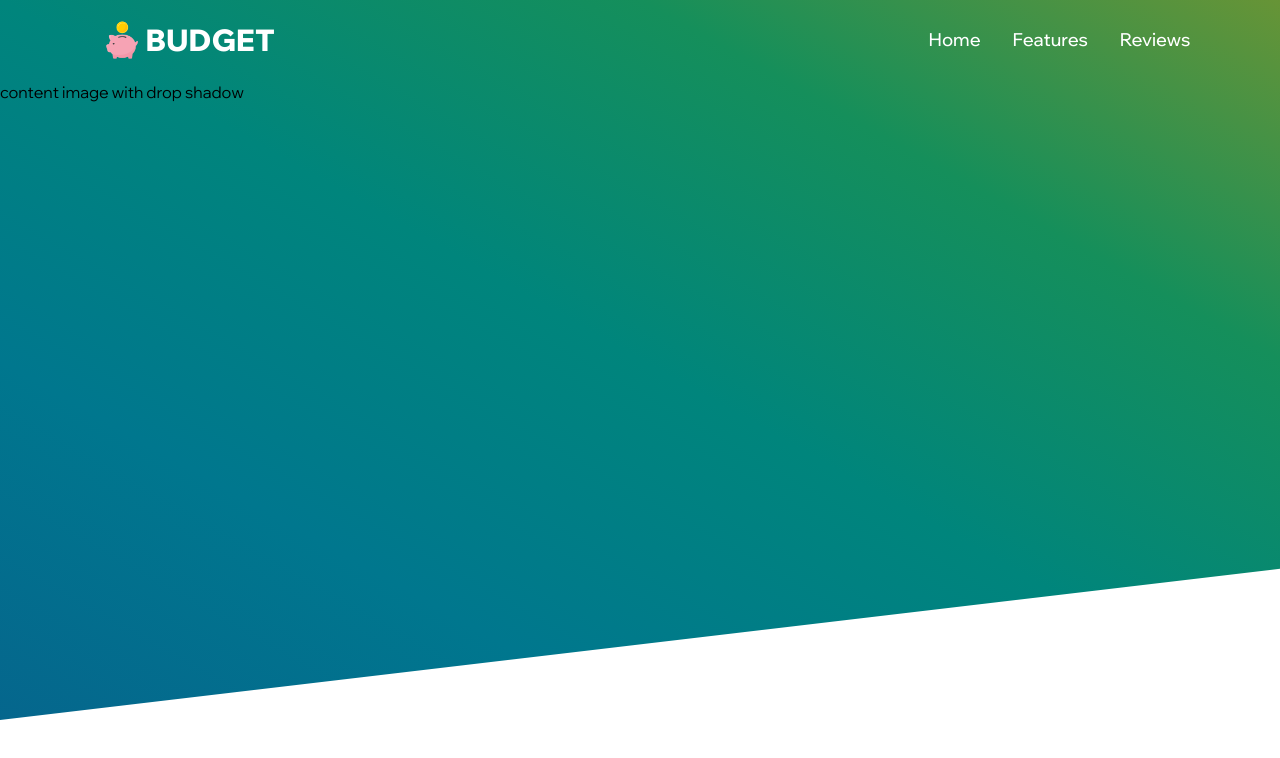
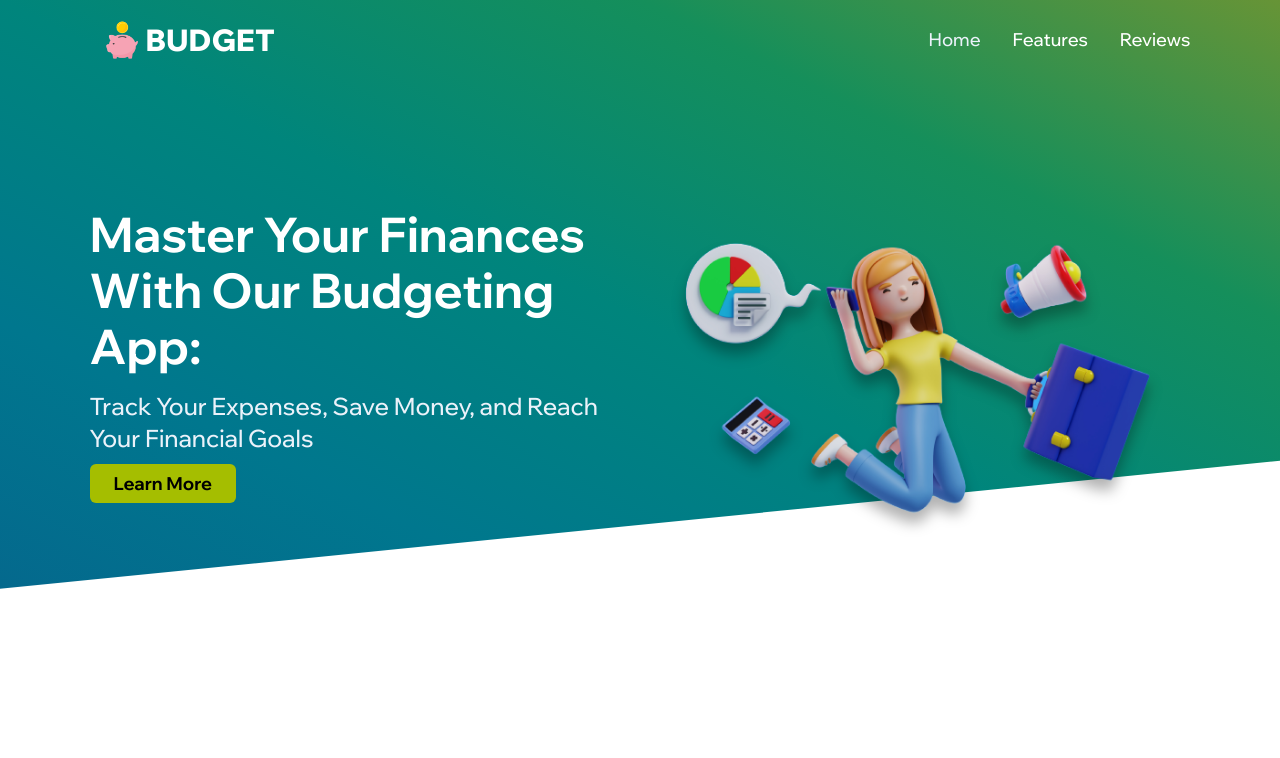
Before and after one commit to AnitaIkediashi/budget-app, a React (Create React App) app: page / in a window 1280 px wide. Shown: the top 758 px of the page. Built offline with nearby package versions, Linux system fonts and the light colour scheme.

Commit message:
Added HeroWrapper Component

```diff
--- a/src/components/HeroDesktop.jsx
+++ b/src/components/HeroDesktop.jsx
@@ -4,7 +4,7 @@ import HeroWrapper from "./HeroWrapper";
 
 const HeroDesktop = () => {
   return (
-    <div className="h-[90vh] w-full hero-wrapper">
+    <div className="h-[80vh] w-full  relative before:absolute before:content-['']  before:right-0 before:top-0 before:left-0 before:bottom-0 clip-path-bg hero-bg">
       <Navbar />
       <HeroWrapper />
     </div>
--- a/src/components/HeroWrapper.jsx
+++ b/src/components/HeroWrapper.jsx
@@ -1,10 +1,33 @@
 import React from "react";
+import HomeImg from '../assets/images/home-img.png'
 
 const HeroWrapper = () => {
-  return <div>
-    content
-    image with drop shadow
-  </div>;
+  return (
+    <section className="h-[calc(80vh-5rem)] w-full px-8 lg:px-[7%] flex items-center justify-center relative pt-10">
+      <div className="h-full grid grid-cols-2 items-center gap-3">
+        {/* content */}
+        <div className="flex flex-col -mt-14">
+          <h2 className="text-white font-bold text-5xl leading-[3.5rem]">
+            Master Your Finances With Our Budgeting App:
+          </h2>
+          <p className="text-dull-white text-2xl font-medium py-4 ">
+            Track Your Expenses, Save Money, and Reach Your Financial Goals
+          </p>
+          <div>
+            <a href="" className="bg-light-green px-6 py-2 font-bold text-lg rounded-md">
+              Learn More
+            </a>
+          </div>
+        </div>
+        {/* image */}
+        <img
+          src={HomeImg}
+          alt="hero bg"
+          className="drop-shadow-[0px_11px_7px_rgba(0,0,0,0.3)] block lg:pt-10 xl:pt-0"
+        />
+      </div>
+    </section>
+  );
 };
 
 export default HeroWrapper;
--- a/src/components/Navbar.jsx
+++ b/src/components/Navbar.jsx
@@ -7,10 +7,10 @@ const Navbar = () => {
 
 
   return (
-    <header className="px-8 lg:px-[7%] h-20 w-full">
+    <header className="px-8 lg:px-[7%] h-20 w-full relative">
       <nav className="h-full flex justify-between items-center">
         {/* logo */}
-        <a href="#" className="flex items-center">
+        <a href="/" className="flex items-center">
           <img src={logo} alt="logo" className="w-16" />
           <h1 className="inline-block -ml-2 font-extrabold lg:text-3xl md:text-2xl text-xl text-white">
             BUDGET
@@ -21,12 +21,15 @@ const Navbar = () => {
           {navLinks.map(({ link, title }, index) => (
             <li
               key={index}
-              className={`text-white text-lg font-medium hover:text-dull-white duration-300 ease-in ${
-                activeLink === index ? "text-dull-white " : ""
-              }`}
+              className={`text-white text-lg font-medium hover:text-dull-white duration-300 ease-in `}
               onClick={() => setActiveLink(index)}
             >
-              <a href={link}>{title}</a>
+              <a
+                href={link}
+                className={activeLink === index ? "text-dull-white " : ""}
+              >
+                {title}
+              </a>
             </li>
           ))}
         </ul>
--- a/src/index.css
+++ b/src/index.css
@@ -17,9 +17,12 @@ body {
   /* background: radial-gradient(at center, #EBF2FA, #FFFFFF); */
 }
 
-.hero-wrapper {
+.hero-bg:before {
   background-image: linear-gradient(to right top, #05668d, #00778e, #00857c, #158f5b, #679436);
-  clip-path: polygon(0 0, 100% 0, 100% 79%, 0% 100%);
+}
+
+.clip-path-bg::before {
+  clip-path: polygon(0 0, 100% 0, 100% 72%, 0 92%);
 }
 
 @tailwind base;
--- a/tailwind.config.js
+++ b/tailwind.config.js
@@ -5,6 +5,7 @@ module.exports = {
     extend: {
       colors: {
         "dark-blue": "#05668D",
+        "light-blue": "#427AA1",
         "dull-white": "#EBF2FA",
         "dark-green": "#679436",
         "light-green": "#A5BE00",
```
